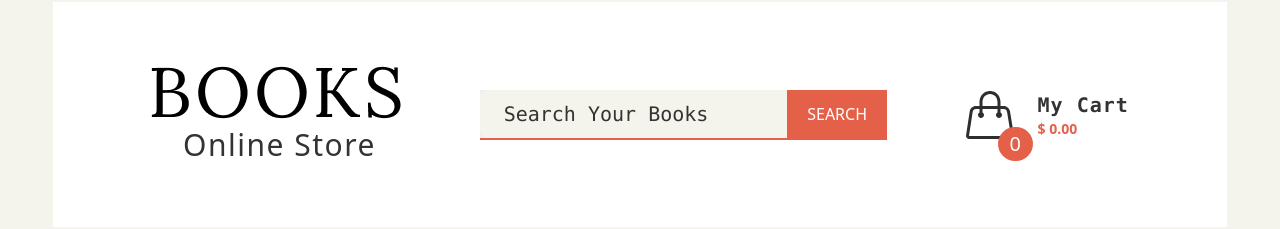
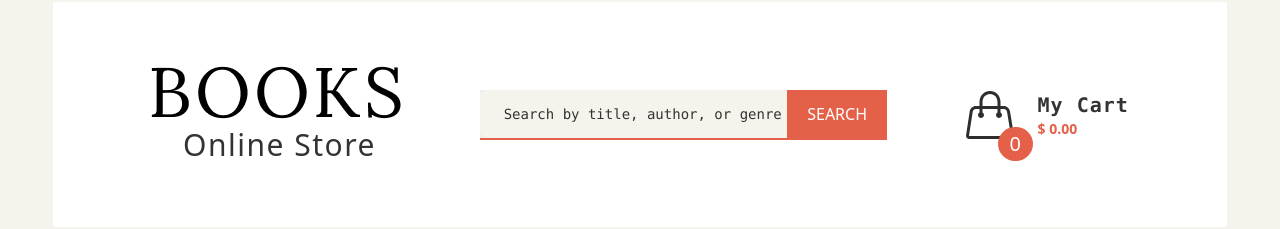
Before and after one commit to Mdabdullah3/Book-Store-Frontend, a React (Vite) app: page /shop in a window 1280 px wide. Shown: the part 126-355 px from the top of the page. Built offline with nearby package versions, Linux system fonts and the light colour scheme.

Commit message:
search term implement

```diff
--- a/src/Pages/Shop.tsx
+++ b/src/Pages/Shop.tsx
@@ -1,3 +1,5 @@
+/* eslint-disable @typescript-eslint/no-explicit-any */
+/* eslint-disable prefer-const */
 import Navbar from '@/layout/Navbar/Navbar';
 import React, { useEffect, useState } from 'react';
 import logo from "../assets/Logo/logo_250x80_crop_center@2x.webp"
@@ -8,7 +10,8 @@ import { AiOutlineHeart, AiOutlineShoppingCart, AiTwotoneStar } from 'react-icon
 import { useAppDispatch, useAppSelector } from '@/redux/hook';
 import { addToCart } from '@/redux/features/cart';
 import { Link } from 'react-router-dom';
-const Shop = () => {
+
+const Shop: React.FC = () => {
     const [books, setBooks] = useState<IBooks[]>([])
 
     const { product, total } = useAppSelector(state => state.cart)
@@ -23,7 +26,21 @@ const Shop = () => {
         dispatch(addToCart(book))
         console.log("product added successfully");
     }
-    console.log(product);
+
+    const [filter, setFilter] = useState<string>("")
+    const searchEvent = (event: React.ChangeEvent<HTMLInputElement>) => {
+        setFilter(event.target.value);
+    };
+
+    let dataSearch = books.filter((item: any) => {
+        return Object.keys(item).some((key) =>
+            item[key]
+                .toString()
+                .toLowerCase()
+                .includes(filter.toString().toLowerCase())
+        );
+    });
+
     return (
         <div>
             <Navbar />
@@ -36,9 +53,11 @@ const Shop = () => {
                     <div className="bg-info border-b-2 border-primary relative overflow-hidden w-5/12 p-0 mx-auto">
                         <input
                             type="text"
-                            className=" placeholder-secondary border-none px-6 text-xl font-mono input py-4 w-full text-secondary"
+                            className="placeholder-secondary border-none px-6 text-sm font-mono input py-4 w-full text-secondary"
 
-                            placeholder="Search Your Books"
+                            placeholder="Search by title, author, or genre"
+                            value={filter}
+                            onChange={searchEvent.bind(this)}
                         />
                         <h1 className="p-5 absolute uppercase -top-2 right-0 text-white bg-primary text-md ">
                             Search
@@ -66,7 +85,7 @@ const Shop = () => {
                 </div>
                 <div className='ml-10 grid grid-cols-1 md:grid-cols-4 w-10/12 mx-auto mt-24'>
                     {
-                        books.map((book: IBooks) => <div key={book.id} className='mx-auto w-9/12 group relative overflow-hidden transition-transform transform hover:scale-105' >
+                        dataSearch.map((book: IBooks) => <div key={book.id} className='mx-auto w-9/12 group relative overflow-hidden transition-transform transform hover:scale-105' >
                             <div>
                                 <img className=' mb-6' src={book.image} alt="" />
                             </div>
```
